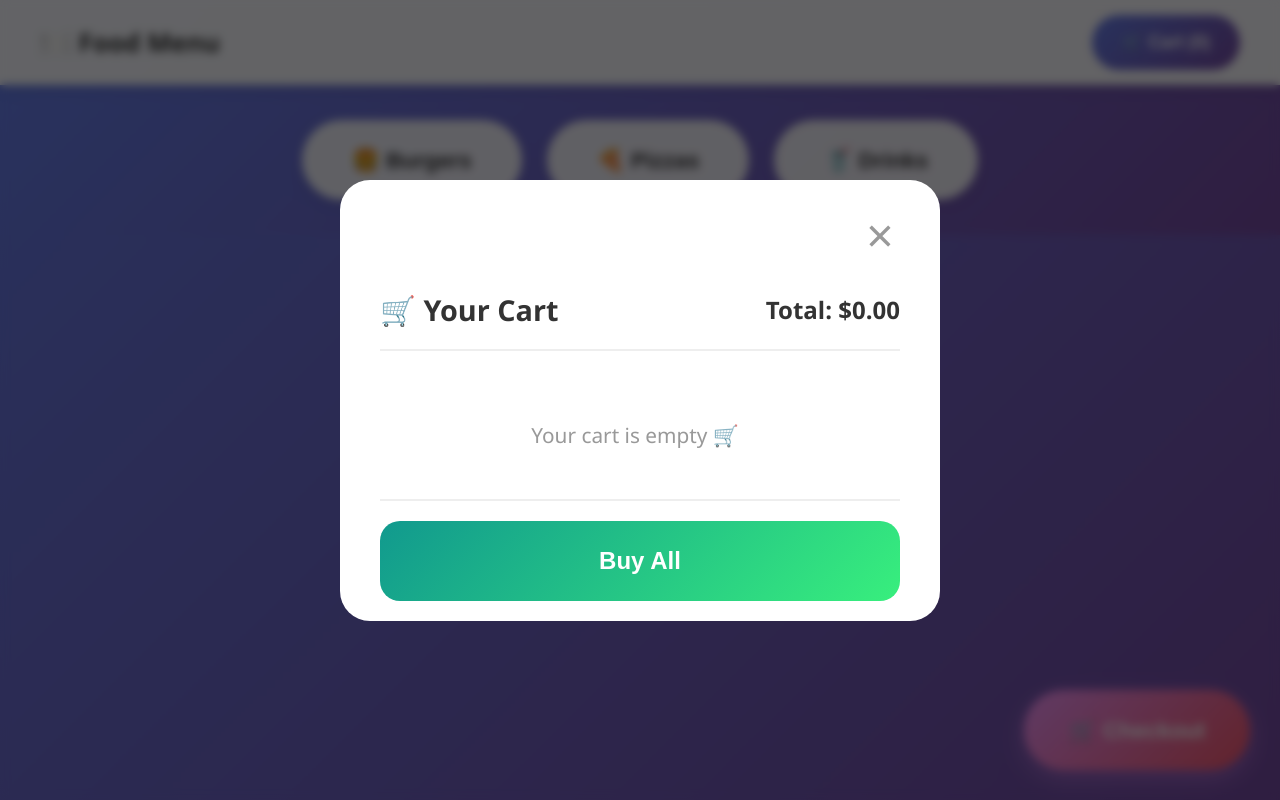
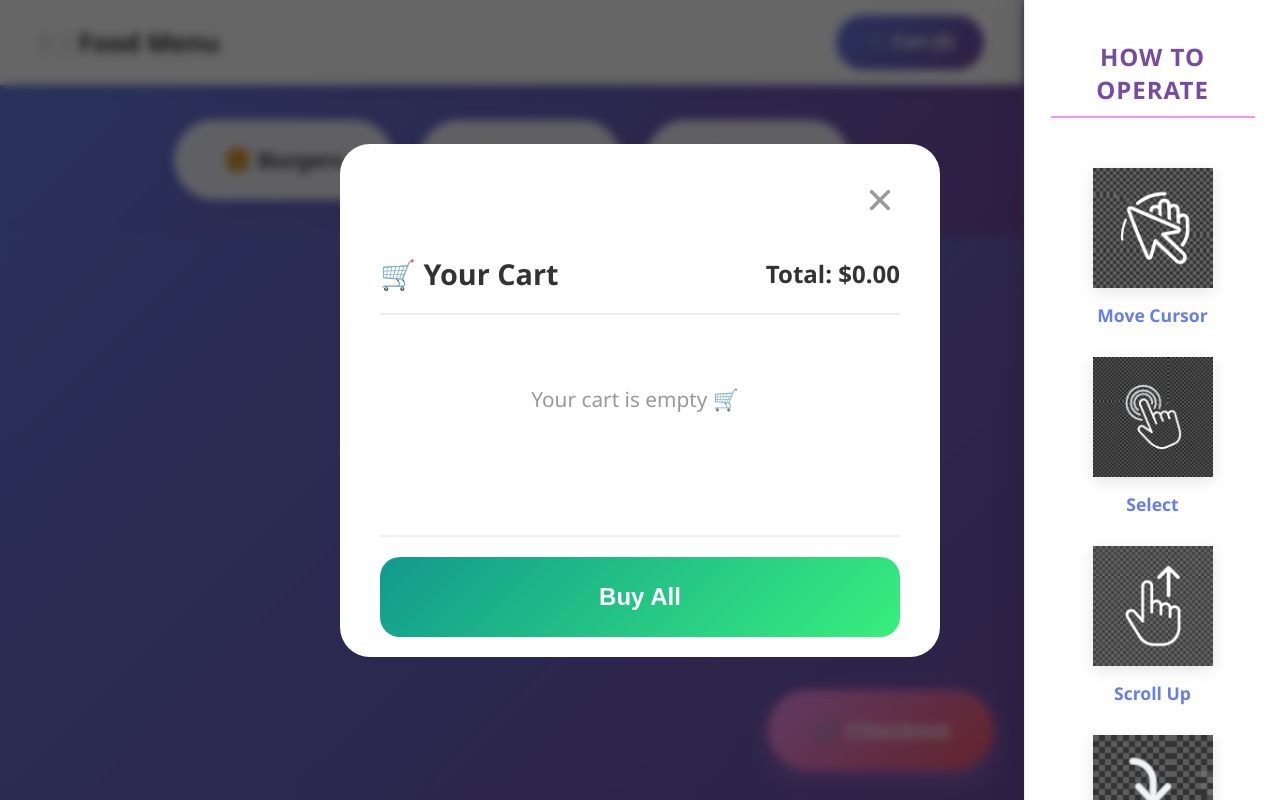
Before and after one commit to tanish-malekar/AeroTouch, a plain HTML site: page UI/index.html in a window 1280 px wide. Both pictures are taken after a click on the button "🛒 Checkout". Drawn offline with Linux system fonts and the light colour scheme.

Commit message:
Added How To Operate Section & Readme

```diff
--- a/UI/index.html
+++ b/UI/index.html
@@ -1,11 +1,13 @@
 <!DOCTYPE html>
 <html lang="en">
+
 <head>
     <meta charset="UTF-8">
     <meta name="viewport" content="width=device-width, initial-scale=1.0">
     <title>Food Menu</title>
     <link rel="stylesheet" href="styles.css">
 </head>
+
 <body>
     <header>
         <h1>🍽️ Food Menu</h1>
@@ -38,7 +40,7 @@
                     <strong>Total: $<span id="cart-total">0.00</span></strong>
                 </div>
             </div>
-            <div class="cart-scrollable">
+            <div class="cart-scrollable" tabindex="0">
                 <div id="cart-items"></div>
             </div>
             <div class="cart-footer">
@@ -60,6 +62,29 @@
         </div>
     </div>
 
+
+    <!-- How to operate section -->
+    <footer id="operation-guide">
+        <h2>HOW To Operate</h2>
+        <div class="guide-item">
+            <img src="images/move_cursor.png" alt="Move Cursor">
+            <span>Move Cursor</span>
+        </div>
+        <div class="guide-item">
+            <img src="images/select.png" alt="Select">
+            <span>Select</span>
+        </div>
+        <div class="guide-item">
+            <img src="images/scroll_up.png" alt="Scroll Up">
+            <span>Scroll Up</span>
+        </div>
+        <div class="guide-item">
+            <img src="images/scroll_down.png" alt="Scroll Down">
+            <span>Scroll Down</span>
+        </div>
+    </footer>
+
     <script src="script.js"></script>
 </body>
+
 </html>
--- a/UI/script.js
+++ b/UI/script.js
@@ -47,6 +47,9 @@ function showCategory(category) {
 
     // Render items
     renderMenu(category);
+
+    // Scroll to top of page
+    window.scrollTo({ top: 0, behavior: 'smooth' });
 }
 
 // Render Menu Items
@@ -118,13 +121,34 @@ function findItemById(itemId) {
 function openCart() {
     const modal = document.getElementById('cart-modal');
     modal.classList.add('active');
+    document.body.classList.add('modal-open');
     renderCart();
+
+    // Reset cart scroll position
+    const cartScrollable = document.querySelector('.cart-scrollable');
+    if (cartScrollable) {
+        cartScrollable.scrollTop = 0;
+    }
+
+    // Add wheel event listener to redirect scrolling to cart
+    modal.addEventListener('wheel', handleCartScroll, { passive: false });
+}
+
+// Handle scroll events when cart is open
+function handleCartScroll(e) {
+    e.preventDefault();
+    const cartScrollable = document.querySelector('.cart-scrollable');
+    if (cartScrollable) {
+        cartScrollable.scrollTop += e.deltaY;
+    }
 }
 
 // Close Cart
 function closeCart() {
     const modal = document.getElementById('cart-modal');
+    modal.removeEventListener('wheel', handleCartScroll);
     modal.classList.remove('active');
+    document.body.classList.remove('modal-open');
 }
 
 // Render Cart
--- a/UI/styles.css
+++ b/UI/styles.css
@@ -11,8 +11,12 @@ body {
     padding-bottom: 80px;
 }
 
+body.modal-open {
+    overflow: hidden;
+}
+
 header {
-    background: rgba(255, 255, 255, 0.95);
+    background: white;
     padding: 15px 40px;
     display: flex;
     justify-content: space-between;
@@ -88,7 +92,10 @@ main {
     max-width: 1200px;
     margin: 0 auto;
     padding: 20px;
+    padding-bottom: 100px;
+    /* Added padding for scrolling */
 }
+
 
 .menu-grid {
     display: grid;
@@ -227,6 +234,7 @@ main {
     justify-content: center;
     align-items: center;
     backdrop-filter: blur(5px);
+    overflow: hidden;
 }
 
 .modal.active {
@@ -250,13 +258,24 @@ main {
     flex-direction: column;
     padding-bottom: 20px;
     overflow: hidden;
+    max-height: 85vh;
 }
 
 .cart-scrollable {
     flex: 1;
-    overflow-y: auto;
+    overflow-y: scroll;
     padding-right: 10px;
     margin-top: 10px;
+    outline: none;
+    min-height: 200px;
+    max-height: 50vh;
+    padding-bottom: 20px;
+    /* Added padding */
+}
+
+
+.cart-scrollable:focus {
+    outline: none;
 }
 
 .cart-footer {
@@ -270,6 +289,7 @@ main {
         transform: translateY(50px);
         opacity: 0;
     }
+
     to {
         transform: translateY(0);
         opacity: 1;
@@ -433,3 +453,83 @@ main {
     color: #999;
     font-size: 1.3rem;
 }
+
+/* Operation Guide Footer */
+
+/* Operation Guide Footer - Dedicated Sidebar */
+#operation-guide {
+    position: fixed;
+    top: 0;
+    right: 0;
+    bottom: 0;
+    width: 20%;
+    height: 100vh;
+    background: white;
+    display: flex;
+    flex-direction: column;
+    justify-content: flex-start;
+    /* Start from top */
+    align-items: center;
+    padding-top: 40px;
+    gap: 30px;
+    box-shadow: -5px 0 30px rgba(0, 0, 0, 0.1);
+    z-index: 1000;
+    border-left: 1px solid #eee;
+}
+
+#operation-guide h2 {
+    font-size: 1.5rem;
+    color: #764ba2;
+    /* Darker purple from theme */
+    margin-bottom: 20px;
+    text-transform: uppercase;
+    letter-spacing: 1px;
+    text-align: center;
+    border-bottom: 2px solid #f093fb;
+    /* Accent underline */
+    padding-bottom: 10px;
+    width: 80%;
+}
+
+.guide-item {
+    display: flex;
+    flex-direction: column;
+    align-items: center;
+    gap: 15px;
+    opacity: 1;
+    transition: transform 0.3s;
+}
+
+
+/* Hover effect removed as requested */
+/* .guide-item:hover { transform: scale(1.05); } */
+
+.guide-item img {
+    width: 120px;
+    /* Further increased size */
+    height: 120px;
+    object-fit: contain;
+    filter: drop-shadow(0 4px 8px rgba(0, 0, 0, 0.1));
+}
+
+.guide-item span {
+    font-size: 1.1rem;
+    font-weight: 700;
+    color: #667eea;
+    /* Lighter purple-blue from theme */
+    text-align: center;
+}
+
+/* Adjust body padding to accommodate fixed sidebar */
+body {
+    padding-right: 20%;
+    /* Push content to left 80% */
+    padding-bottom: 50px;
+}
+
+/* Adjust floating button to avoid sidebar */
+.checkout-floating-btn {
+    bottom: 30px;
+    right: calc(20% + 30px);
+    /* Positioned relative to the sidebar edge */
+}
```
Also changed, not shown: UI/images/move_cursor.png (added), UI/images/scroll_down.png (added), UI/images/scroll_up.png (added), UI/images/select.png (added), 1 other file.
